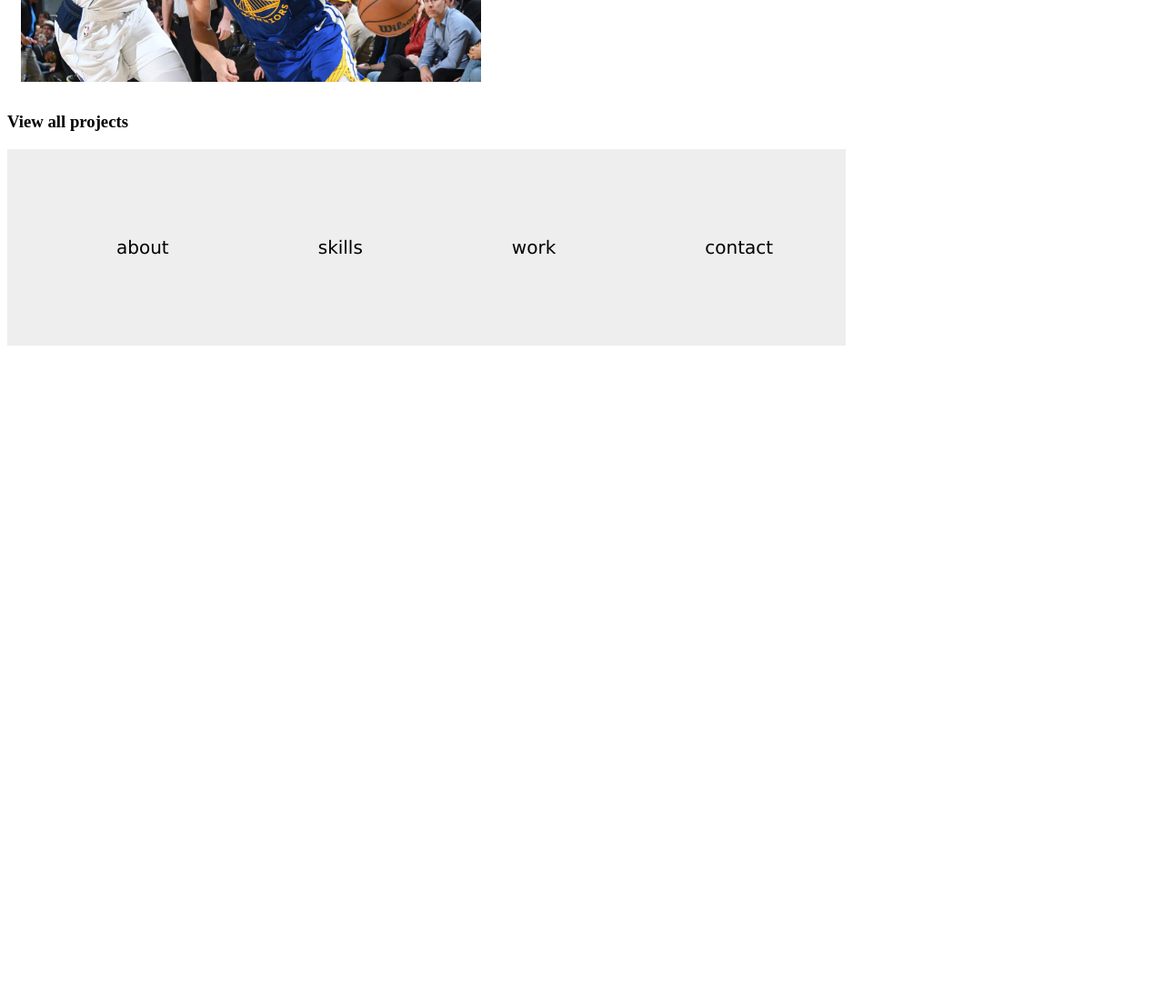
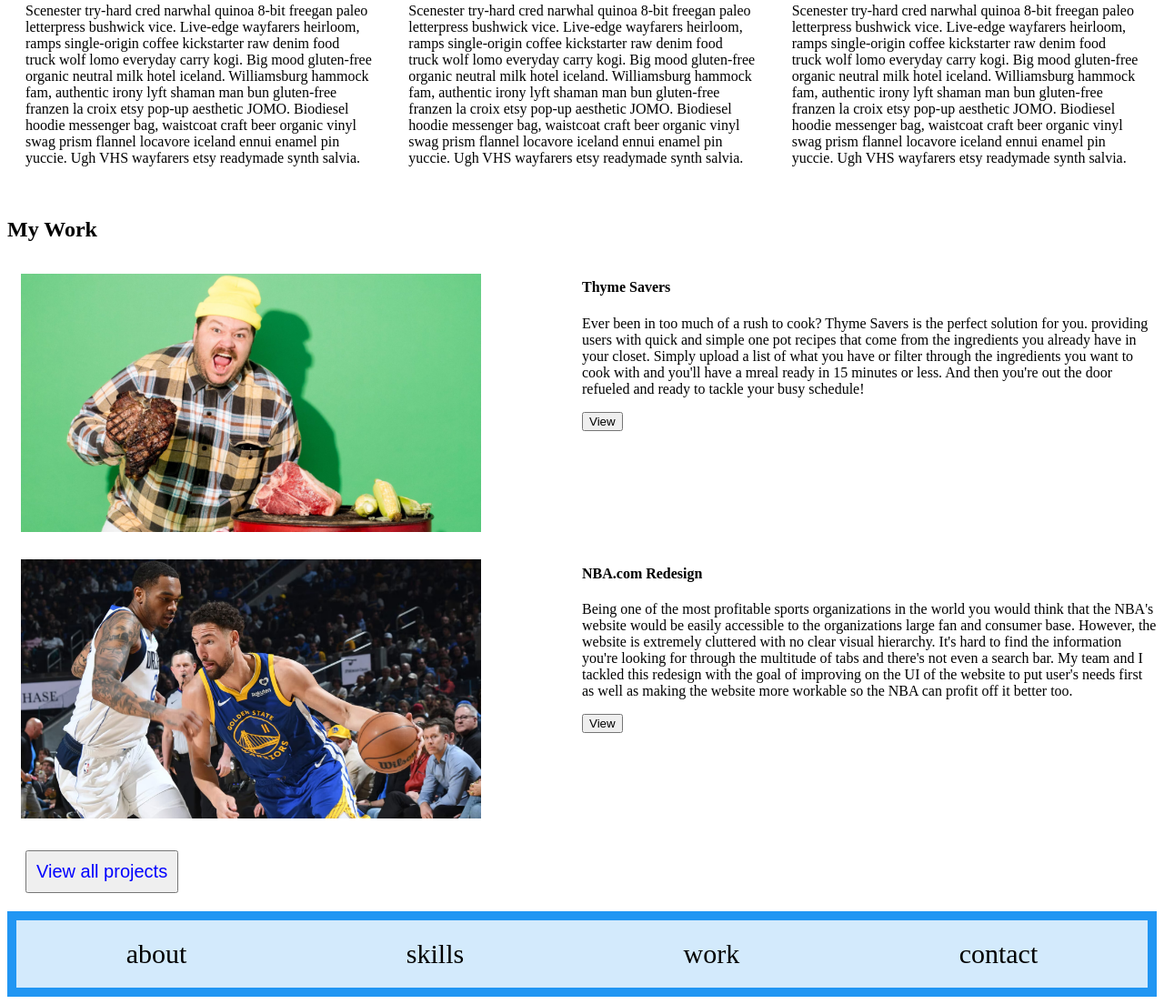
Before and after one commit to fhkano/UXUI_HW19, a plain HTML site: page index.html in a window 1280 px wide. Shown: the part 1624-2728 px from the top of the page at 91% size. Before the commit the page ends 2012 px from the top, so only its background shows below. Drawn offline with nearby package versions, Linux system fonts and the light colour scheme; files whose address does not match are found by name.

Commit message:
iteration off feedback

```diff
--- a/CSS/style.css
+++ b/CSS/style.css
@@ -1,6 +1,12 @@
 .inline-block {
     display: inline-block;
     vertical-align: top;
+}
+
+.name{
+    font-weight: 1600;
+    font-family: Georgia, 'Times New Roman', Times, serif;
+    font-size: 150;
 }
 
 .logoImg{
@@ -34,11 +40,40 @@
     padding: 10px 3%;
 }
 
+.biography{
+    width: 60%;
+}
+
 .bottomNav{
-    display: inline-block;
+    display: grid;
+    grid-template-rows: 1fr;
     vertical-align: top;
     background-color: #EEEEEE;
+
 }
+
+.boxBox{
+    padding: 20px;
+}
+
+.projectsB{
+    font-size: 20px;
+    padding: 10px;
+    color: blue;
+}
+
+.grid-container {
+    display: grid;
+    grid-template-columns: auto auto auto auto;
+    background-color: #2196F3;
+    padding: 10px;
+  }
+  .grid-item {
+    background-color: rgba(255, 255, 255, 0.8);
+    padding: 20px;
+    font-size: 30px;
+    text-align: center;
+  }
 
 .linkStyle2{
     text-decoration: none;
--- a/index.html
+++ b/index.html
@@ -1,6 +1,6 @@
 <html>
     <head>
-        <title>Kano's Portfolio</title>
+        <title class="name">Kano Fujino Harmachis</title>
         <link rel="stylesheet" href="./CSS/style.css">
         <script src="https://code.jquery.com/jquery-3.6.0.min.js"></script>
     </head>
@@ -23,7 +23,12 @@
 
                         <img src="./Images/marioworld.jpg" alt="Picture of me at Mario World" class="heroImg">
                         <div class="bioText">
-                        <h1>Kano's Portfolio</h1>
+                        <h1 class="name">Kano Fujino-Harmachis</h1>
+                    </div>
+                </section>
+
+                <section>
+                    <div class="biography">
                         <p>I'm baby af blackbird spyplane chicharrones, whatever kickstarter bodega boys iPhone wayfarers. Selvage literally keffiyeh adaptogen praxis. Adaptogen health goth ascot bitters knausgaard mixtape fingerstache skateboard humblebrag kombucha franzen. Waistcoat yuccie DSA art party small batch cloud bread yr williamsburg ascot viral freegan mustache same.
                             <br><br>
                                                         Sriracha taxidermy XOXO quinoa etsy blog skateboard raclette freegan. Organic cupping etsy, pinterest art party kombucha DIY solarpunk. Brunch food truck blackbird spyplane tonx. Gastropub lo-fi jean shorts, unicorn locavore vegan green juice church-key four loko.
@@ -78,17 +83,18 @@
                             <button>View</button>
                         </div>
                     </div>
-                    <h3>View all projects</h3>
+                <div class="boxBox">
+                    <button class="projectsB">View all projects</button>
+                </div>
                 </section>
                     <footer class="bottomNav">
-                        <ul>
-                            <il class="bottomNav linkStyle2">about</il>
-                            <il class="bottomNav linkStyle2">skills</il>
-                            <il class="bottomNav linkStyle2">work</il>
-                            <il class="bottomNav linkStyle2">contact</il>
-                        </ul>
+                        <div class="grid-container">
+                            <div class="grid-item">about</div>
+                            <div class="grid-item">skills</div>
+                            <div class="grid-item">work</div>
+                            <div class="grid-item">contact</div>
+                          </div>
                     </footer>
-
 
     </body>
     <script src="js/index.js"></script>
```
Lines whose indentation alone changed are shown as unchanged.
